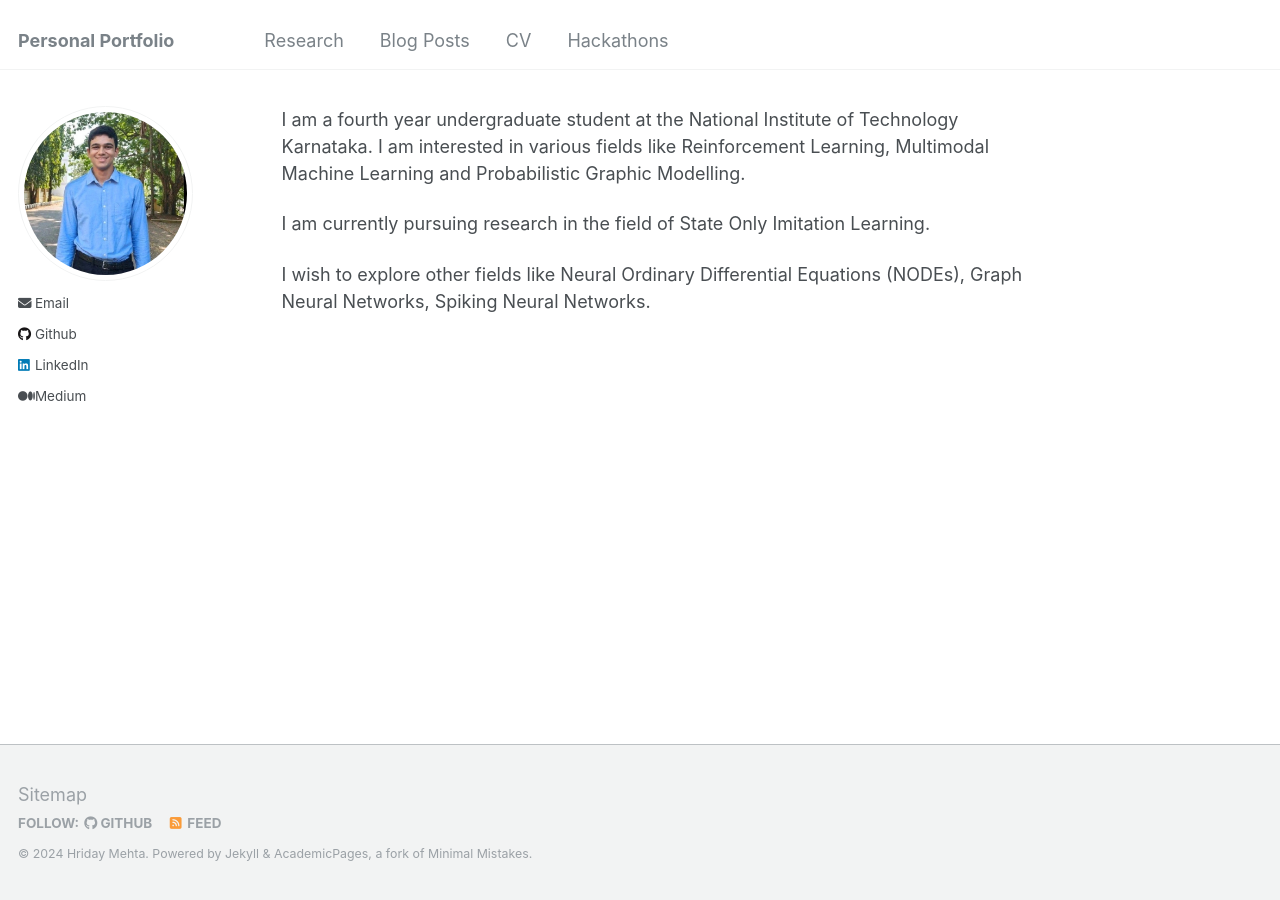
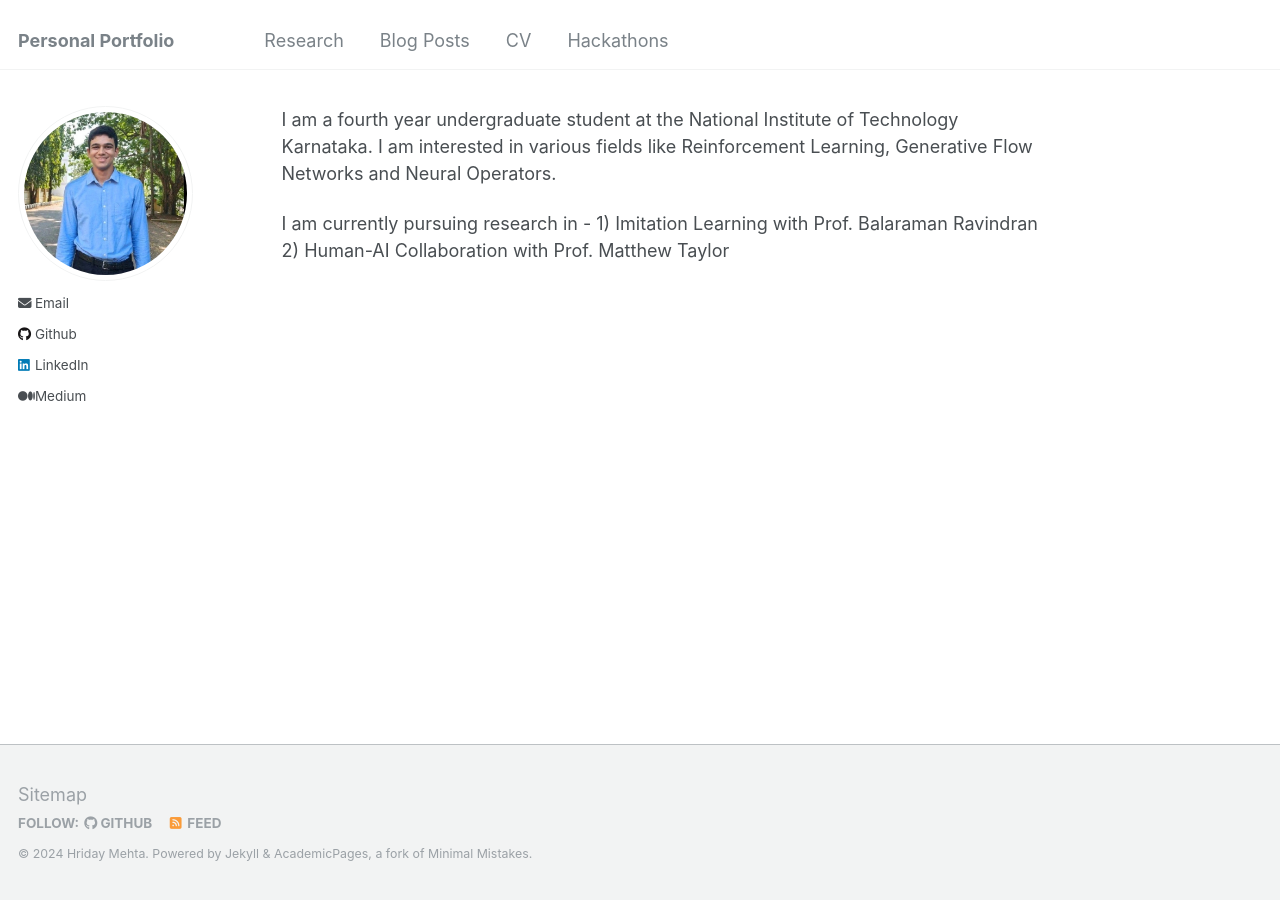
Before and after one commit to HridayM25/HridayM25.github.io, a Jekyll site: the page built from _pages/about.md, in a window 1280 px wide. Built offline with Jekyll 4.4.1, drawn with Linux system fonts in a browser that asks for light colours.

Commit message:
Change intro

```diff
--- a/_pages/about.md
+++ b/_pages/about.md
@@ -7,8 +7,8 @@ redirect_from:
   - /about.html
 ---
 
-I am a fourth year undergraduate student at the National Institute of Technology Karnataka. I am interested in various fields like Reinforcement Learning, Multimodal Machine Learning and Probabilistic Graphic Modelling.
+I am a fourth year undergraduate student at the National Institute of Technology Karnataka. I am interested in various fields like Reinforcement Learning, Generative Flow Networks and Neural Operators.
 
-I am currently pursuing research in the field of State Only Imitation Learning.
-
-I wish to explore other fields like Neural Ordinary Differential Equations (NODEs), Graph Neural Networks, Spiking Neural Networks.
+I am currently pursuing research in -
+1) Imitation Learning with Prof. Balaraman Ravindran
+2) Human-AI Collaboration with Prof. Matthew Taylor
```
